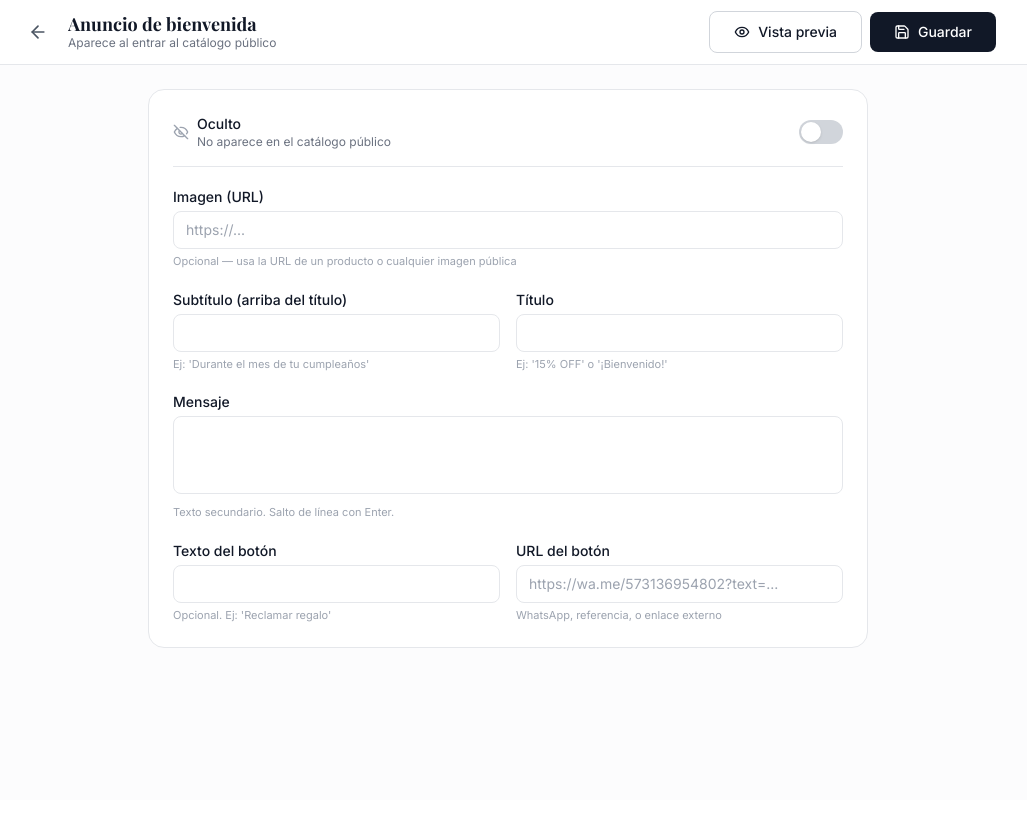
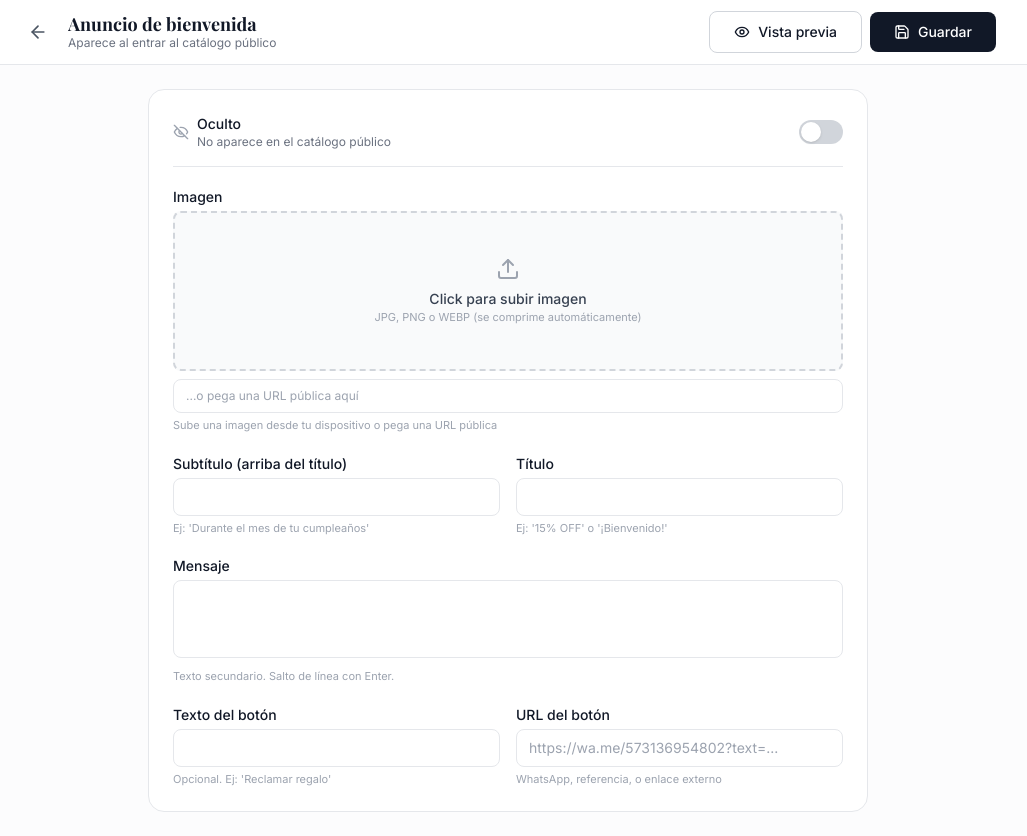
Before and after one commit to geovannycx26sto/catalogo-sto-capricho, a Next.js app: page /anuncio in a window 1280 px wide. Shown: the whole page, without its empty margins (132-1159 px from the left). Before the commit the page ends 800 px from the top, so only its background shows below. Built offline with nearby package versions, Linux system fonts and the light colour scheme; no server answers; the database is empty.

Commit message:
Permitir subir imagen del anuncio desde el dispositivo
Reemplaza el campo URL simple con un área de click-to-upload que sube
la imagen al bucket catalog-images bajo announcements/, con
compresión automática. La URL sigue siendo editable como alternativa
para pegar un enlace externo.

```diff
--- a/src/app/anuncio/page.tsx
+++ b/src/app/anuncio/page.tsx
@@ -2,10 +2,11 @@
 
 import { useEffect, useState } from 'react';
 import Link from 'next/link';
-import { ArrowLeft, Save, Eye, EyeOff } from 'lucide-react';
+import { ArrowLeft, Save, Eye, EyeOff, Upload, Trash2, Loader2 } from 'lucide-react';
 import {
   getAnnouncement,
   saveAnnouncement,
+  uploadAnnouncementImage,
   Announcement,
 } from '@/lib/announcements';
 import AnnouncementModal from '@/components/AnnouncementModal';
@@ -27,6 +28,7 @@ export default function AnuncioAdminPage() {
   const [saving, setSaving] = useState(false);
   const [showPreview, setShowPreview] = useState(false);
   const [savedAt, setSavedAt] = useState<string | null>(null);
+  const [uploadingImg, setUploadingImg] = useState(false);
 
   useEffect(() => {
     getAnnouncement().then((a) => {
@@ -37,6 +39,22 @@ export default function AnuncioAdminPage() {
 
   const update = <K extends keyof Announcement>(key: K, value: Announcement[K]) =>
     setForm((prev) => ({ ...prev, [key]: value }));
+
+  const handleFileSelect = async (e: React.ChangeEvent<HTMLInputElement>) => {
+    const file = e.target.files?.[0];
+    if (!file) return;
+    try {
+      setUploadingImg(true);
+      const url = await uploadAnnouncementImage(file);
+      update('image_url', url);
+    } catch (err) {
+      alert('Error al subir imagen: ' + (err as Error).message);
+    } finally {
+      setUploadingImg(false);
+      // Permite volver a subir el mismo archivo si se requiere
+      e.target.value = '';
+    }
+  };
 
   const handleSave = async () => {
     try {
@@ -130,24 +148,73 @@ export default function AnuncioAdminPage() {
               </button>
             </label>
 
-            <Field label="Imagen (URL)" hint="Opcional — usa la URL de un producto o cualquier imagen pública">
-              <input
-                type="url"
-                value={form.image_url}
-                onChange={(e) => update('image_url', e.target.value)}
-                placeholder="https://..."
-                className="w-full text-sm px-3 py-2 rounded-lg border border-gray-200 focus:outline-none focus:border-gray-500"
-              />
-              {form.image_url && (
-                <div className="mt-2 w-full h-32 rounded-lg overflow-hidden bg-gray-100">
+            <Field
+              label="Imagen"
+              hint="Sube una imagen desde tu dispositivo o pega una URL pública"
+            >
+              {form.image_url ? (
+                <div className="relative w-full h-48 rounded-lg overflow-hidden bg-gray-100 border">
                   <img
                     src={form.image_url}
                     alt="preview"
                     className="w-full h-full object-cover"
-                    onError={(e) => ((e.target as HTMLImageElement).style.display = 'none')}
+                    onError={(e) =>
+                      ((e.target as HTMLImageElement).style.display = 'none')
+                    }
                   />
+                  <button
+                    type="button"
+                    onClick={() => update('image_url', '')}
+                    className="absolute top-2 right-2 w-8 h-8 rounded-full bg-white/90 hover:bg-white shadow flex items-center justify-center text-red-600"
+                    title="Quitar imagen"
+                  >
+                    <Trash2 className="w-4 h-4" />
+                  </button>
                 </div>
+              ) : (
+                <label
+                  className={`flex flex-col items-center justify-center w-full h-40 rounded-lg border-2 border-dashed cursor-pointer transition-colors ${
+                    uploadingImg
+                      ? 'border-gray-400 bg-gray-50 cursor-wait'
+                      : 'border-gray-300 bg-gray-50 hover:border-gray-500 hover:bg-gray-100'
+                  }`}
+                >
+                  <input
+                    type="file"
+                    accept="image/*"
+                    onChange={handleFileSelect}
+                    disabled={uploadingImg}
+                    className="hidden"
+                  />
+                  {uploadingImg ? (
+                    <>
+                      <Loader2 className="w-6 h-6 text-gray-400 animate-spin" />
+                      <span className="mt-2 text-xs text-gray-500">
+                        Subiendo imagen...
+                      </span>
+                    </>
+                  ) : (
+                    <>
+                      <Upload className="w-6 h-6 text-gray-400" />
+                      <span className="mt-2 text-sm font-medium text-gray-700">
+                        Click para subir imagen
+                      </span>
+                      <span className="text-[11px] text-gray-400">
+                        JPG, PNG o WEBP (se comprime automáticamente)
+                      </span>
+                    </>
+                  )}
+                </label>
               )}
+              <div className="mt-2">
+                <input
+                  type="url"
+                  value={form.image_url}
+                  onChange={(e) => update('image_url', e.target.value)}
+                  placeholder="...o pega una URL pública aquí"
+                  className="w-full text-xs px-3 py-2 rounded-lg border border-gray-200 focus:outline-none focus:border-gray-500"
+                />
+              </div>
             </Field>
 
             <div className="grid sm:grid-cols-2 gap-4">
--- a/src/lib/announcements.ts
+++ b/src/lib/announcements.ts
@@ -1,4 +1,5 @@
 import { supabase } from './supabase';
+import imageCompression from 'browser-image-compression';
 
 export interface Announcement {
   id: string;
@@ -38,6 +39,36 @@ export async function getAnnouncement(): Promise<Announcement> {
   }
 }
 
+/**
+ * Sube una imagen al bucket "catalog-images" bajo la carpeta "announcements/"
+ * y devuelve su URL pública. Comprime la imagen antes de subir.
+ */
+export async function uploadAnnouncementImage(file: File): Promise<string> {
+  // Comprime a máx 1.5 MB / 1600 px para que cargue rápido
+  const compressed = await imageCompression(file, {
+    maxSizeMB: 1.5,
+    maxWidthOrHeight: 1600,
+    useWebWorker: true,
+    preserveExif: false,
+  });
+
+  // Detecta extensión
+  const mime = compressed.type || 'image/jpeg';
+  const ext = mime.includes('png') ? 'png' : mime.includes('webp') ? 'webp' : 'jpg';
+  const path = `announcements/${Date.now()}-${Math.random().toString(36).slice(2, 8)}.${ext}`;
+
+  const { error } = await supabase.storage
+    .from('catalog-images')
+    .upload(path, compressed, {
+      contentType: mime,
+      upsert: false,
+    });
+  if (error) throw error;
+
+  const { data } = supabase.storage.from('catalog-images').getPublicUrl(path);
+  return data.publicUrl;
+}
+
 export async function saveAnnouncement(a: Omit<Announcement, 'updated_at'>) {
   const payload = { ...a, id: 'main', updated_at: new Date().toISOString() };
   // upsert para manejar el caso en que la fila no exista
```
Also changed, not shown: 1 other file (tests, documents, lock files or other folders).
